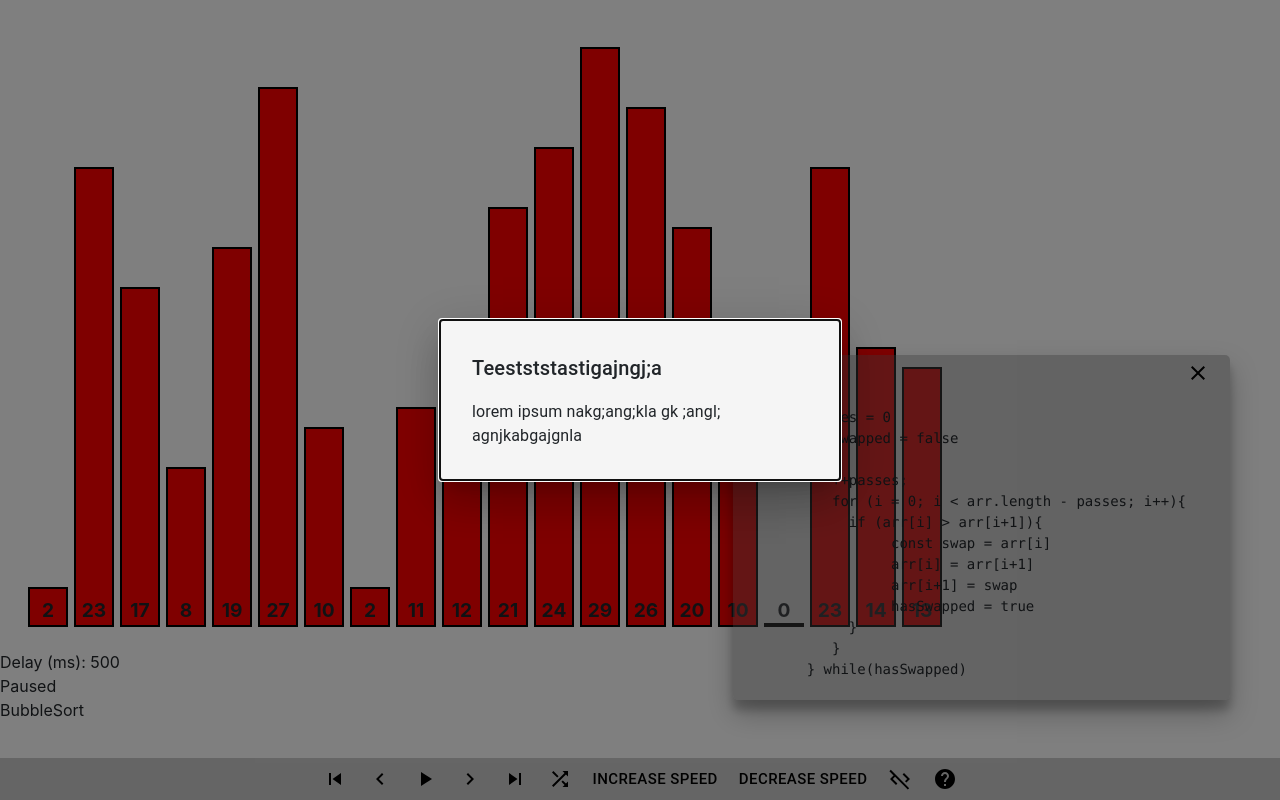
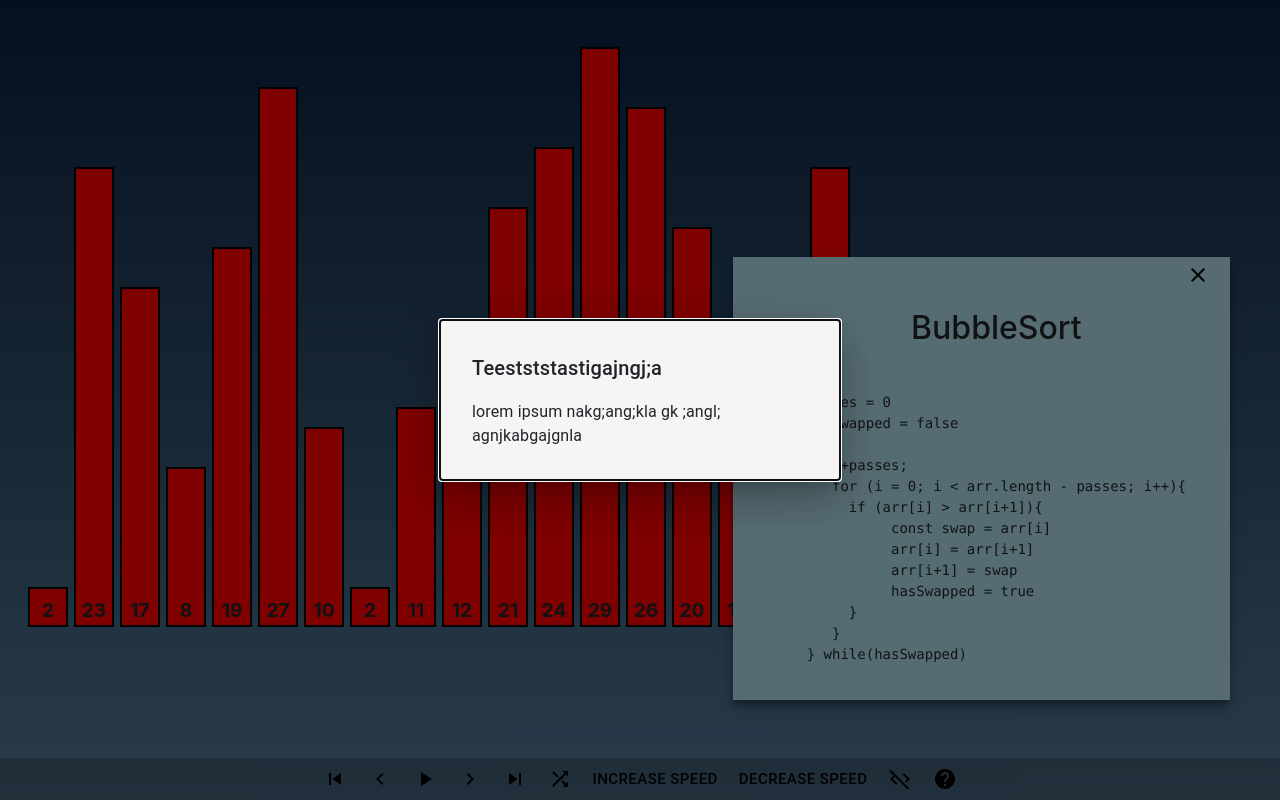
Before and after one commit to Elim-J/capstone-project, a React (Create React App) app: page / in a window 1280 px wide. Built offline with nearby package versions, Linux system fonts and the light colour scheme.

Commit message:
code message showing each step

```diff
--- a/src/components/visualizers/shared/CodeContent.js
+++ b/src/components/visualizers/shared/CodeContent.js
@@ -5,7 +5,7 @@ import { DialogTitle, Box, Button, createTheme, ThemeProvider } from "@mui/mater
 import CloseIcon from '@mui/icons-material/Close';
 
 
-const CodeContent = ({alg, open, setOpen}) => {
+const CodeContent = ({alg, open, setOpen, getMessage}) => {
 
     //copy and pasted from actionbar. refactor later
     const { palette } = createTheme();
@@ -31,6 +31,7 @@ const CodeContent = ({alg, open, setOpen}) => {
         }
         return code;
     }
+    // console.log(message);
 
     const BubbleSort = (
         <div className="code-content">
@@ -49,10 +50,11 @@ const CodeContent = ({alg, open, setOpen}) => {
             <pre id="code-12">{'} while(hasSwapped)'}</pre>
         </div>
     );
+
+    console.log(getMessage());
     return (
         <Collapse in={open}>
-            <Container>
-                <DialogTitle>
+            <DialogTitle>
                     <Box display="flex" flexDirection="column" justify="flex-end" alignItems="flex-end">
                         <ThemeProvider theme={btnTheme}>
                         <Button
@@ -64,8 +66,22 @@ const CodeContent = ({alg, open, setOpen}) => {
                         </ThemeProvider>
                     </Box>
                 </DialogTitle>
+            <div className="code-modal">
+            <Container>
+                <div className="code-title">
+                    <h2>{alg}</h2>
+                </div>
+                </Container>
+            <Container>
+                <div className="code-message">
+                    {getMessage()}
+                </div>
+            </Container>
+            <Container>
+
                 {codePicker()}
             </Container>
+            </div>
         </Collapse>
     );
 
--- a/src/components/visualizers/shared/InfoModal.js
+++ b/src/components/visualizers/shared/InfoModal.js
@@ -4,6 +4,7 @@ import Box from '@mui/material/Box';
 import Modal from '@mui/material/Modal';
 import Fade from '@mui/material/Fade';
 import Typography from '@mui/material/Typography';
+import { Button } from "@mui/material";
 
 const boxSX = {
     position: "absolute",
@@ -21,6 +22,7 @@ const boxSX = {
 const InfoModal = ({open, setOpen}) => {
     return(
         <div className="info-modal-container">
+
             <Modal
                 aria-labelledby="transition-modal-title"
                 aria-describedby="transition-modal-description"
@@ -31,6 +33,7 @@ const InfoModal = ({open, setOpen}) => {
                 BackdropProps={{
                     timeout: 500,
                 }}>
+
                     <Fade in={open}>
                         <Box sx={boxSX}>
                             <Typography id="transition-modal-title" variant="h6" component="h2" >
--- a/src/components/visualizers/sorting/SortWrapper.js
+++ b/src/components/visualizers/sorting/SortWrapper.js
@@ -30,6 +30,14 @@ const SortWrapper = () => {
         lines.forEach((element, i) => {
             document.getElementById(`code-${element}`).className ='highlight';
         });
+    };
+
+    const getMessage = () => {
+        if (vid && vid[currentFrame] && vid[currentFrame][0]){
+            return vid[currentFrame][0].message;
+        } else {
+            return "";
+        }
     }
 
     return (
@@ -52,7 +60,11 @@ const SortWrapper = () => {
 
                 {/* pass in const of alg probably from enum */}
                 <div className="code-wrapper">
-                    <CodeContent alg="BubbleSort" open={openCode} setOpen={setOpenCode}/>
+                    <CodeContent
+                    alg="BubbleSort"
+                    open={openCode}
+                    setOpen={setOpenCode}
+                    getMessage={getMessage}/>
                 </div>
 
 
@@ -61,10 +73,10 @@ const SortWrapper = () => {
             </div>
 
             {/* Remove this eventually */}
-            <div>Delay (ms): {speed}</div>
+            {/* <div>Delay (ms): {speed}</div>
             <div>{isPaused && 'Paused'}{!isPaused && 'Playing'}</div>
             <div>{vid && vid[currentFrame] && vid[currentFrame][0].message}</div>
-            <div>{vid && vid[currentFrame] && vid[currentFrame][0].code}</div>
+            <div>{vid && vid[currentFrame] && vid[currentFrame][0].code}</div> */}
 
 
             <ActionBar
--- a/src/css/Sorting.css
+++ b/src/css/Sorting.css
@@ -1,12 +1,20 @@
+.sort-wrapper {
+    height: 100vh;
+    width: 100%;
+    background: linear-gradient(
+        to bottom,
+        #09203F, #537895);
+}
+
 .sorting-content {
     display: flex;
 }
 .graph-wrapper {
     display: flex;
-    /* border-style: solid;
-    background-color: rgb(181, 159, 159); */
+    border: 5px;
+    /* background: radial-gradient(rgba(0, 0, 0, 0.637) 0.5px, inherit 0.5px);
+    background-size: 10px 20px;  */
     margin: 25px 25px;
-    /* width: 70%; */
     align-items: flex-end;
     height: 600px
 }
@@ -38,11 +46,20 @@
     width: 100%;
 }
 
-.code-content{
+.code-modal{
     padding: 20px 20px;
     padding-left: 50px;
 }
 
+.code-title {
+    text-align: center;
+}
+
+.code-message {
+    text-align: center;
+    padding: 15px 15px;
+    height: 15px;
+}
 
 /* TODO color scheme needs to change */
 .code-wrapper {
@@ -51,11 +68,15 @@
     position: fixed;
     bottom: 75px;
     right: 0;
-    border-radius: 5px;
-    background-color: rgba(112, 112, 112, 0.385);
-    box-shadow: rgba(0, 0, 0, 0.25) 0px 14px 28px, rgba(0, 0, 0, 0.22) 0px 10px 10px;
+    /* border-radius: 5px; */
+    /* background-color: rgba(112, 112, 112, 1); */
+    background-color: rgb(173, 216, 230);
+    box-shadow: rgba(0, 0, 0, 0.25) 0px 7px 14px, rgba(0, 0, 0, 0.22) 0px 5px 5px;
 }
 
+.code-content {
+    padding: 15px 0;
+}
 .code-content pre {
     padding: 0;
     margin: 0;
```
